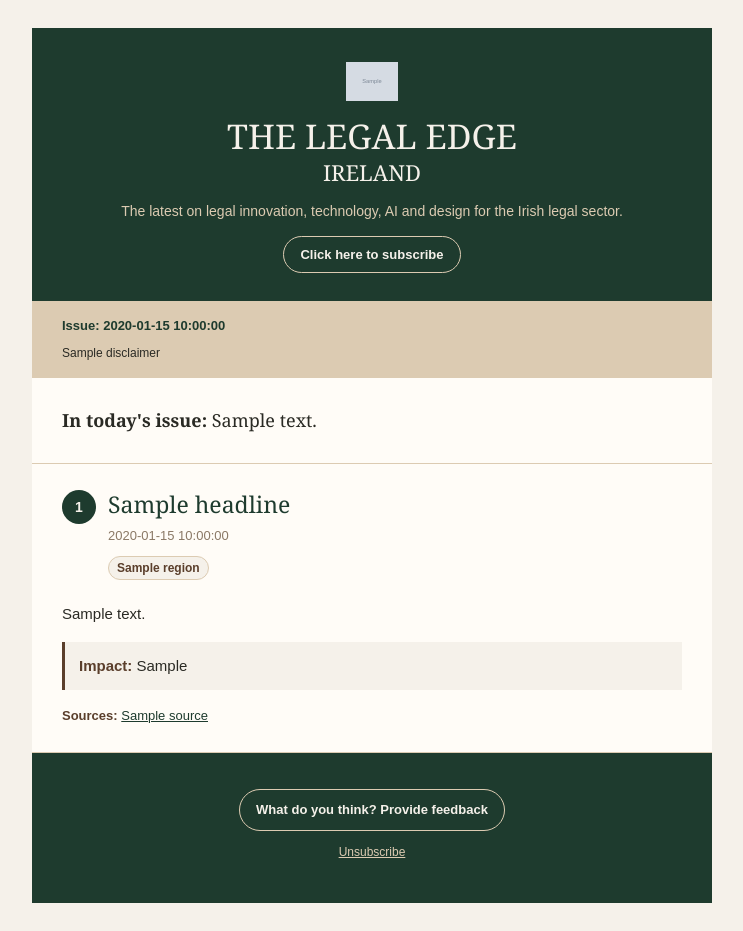
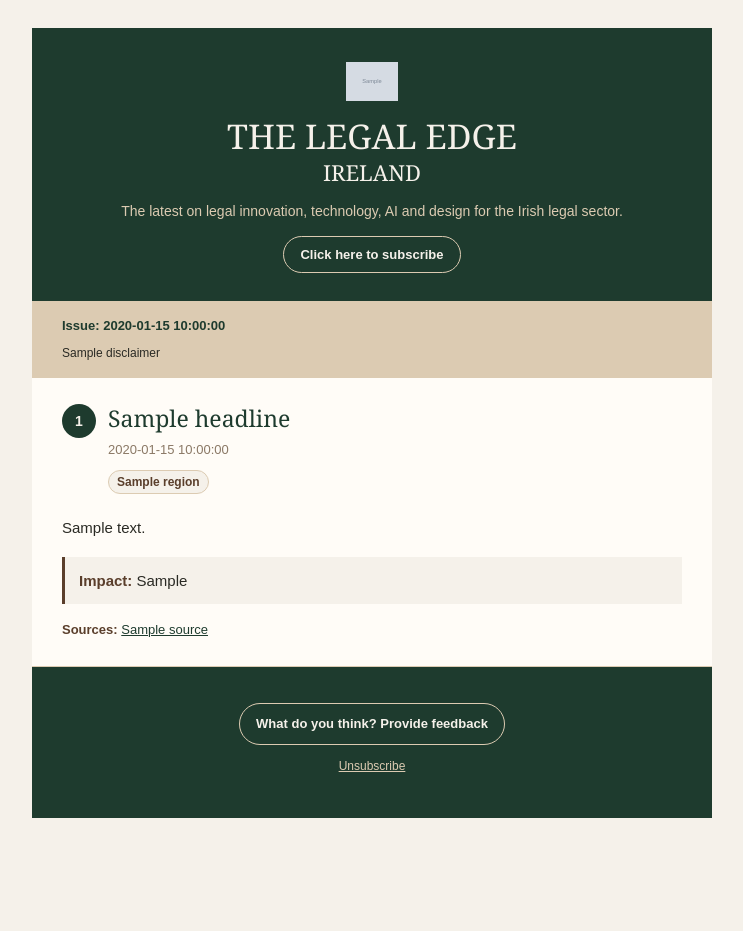
Before and after one commit to glen-byrne/legal-innovation-newsletter, a FastAPI app: template src/legal_innovator/rendering/templates/email.html.j2 in a window 1280 px wide. Shown: the whole page, without its empty margins (268-1011 px from the left). After the commit the page ends 818 px from the top, so only its background shows below. Run offline with FastAPI, Linux system fonts and the light colour scheme; the template is opened without the code that fills it: most values are stand-ins (such as "Sample title", 1, 10 or a date in 2020); grey boxes marked "Sample" are stand-in pictures.

Commit message:
Remove issue summary from newsletter outputs

```diff
--- a/src/legal_innovator/dashboard/app.py
+++ b/src/legal_innovator/dashboard/app.py
@@ -583,7 +583,7 @@ def _build_local_issue(
         generated_at=datetime.now(window.run_at.tzinfo),
         window_start=window.start_at.date(),
         window_end=window.end_at.date(),
-        intro=_issue_intro(selected_stories, load_settings()),
+        intro="",
         stories=selected_stories,
         warnings=[],
     )
--- a/src/legal_innovator/rendering/markdown.py
+++ b/src/legal_innovator/rendering/markdown.py
@@ -10,8 +10,6 @@ def render_markdown(issue: Issue) -> str:
         f"# {issue.newsletter_name}",
         "",
         f"**Issue date:** {issue.run_date.isoformat()}",
-        "",
-        issue.intro,
         "",
     ]
     if not issue.stories:
--- a/src/legal_innovator/rendering/plaintext.py
+++ b/src/legal_innovator/rendering/plaintext.py
@@ -10,8 +10,6 @@ def render_plaintext(issue: Issue) -> str:
         issue.newsletter_name,
         "=" * len(issue.newsletter_name),
         f"Issue date: {issue.run_date.isoformat()}",
-        "",
-        issue.intro,
         "",
     ]
     if not issue.stories:
--- a/src/legal_innovator/rendering/templates/email.html.j2
+++ b/src/legal_innovator/rendering/templates/email.html.j2
@@ -234,9 +234,6 @@
                 <p class="issue-disclaimer">{{ issue.disclaimer }}</p>
               </td>
             </tr>
-            <tr>
-              <td class="intro"><strong>In today's issue:</strong> {{ intro_body }}</td>
-            </tr>
             {% if not issue.stories %}
             <tr>
               <td class="story">
```
Also changed, not shown: tests/test_dashboard.py (+2 -2 lines), tests/test_rendering_and_qa.py (+1 -1 lines).
